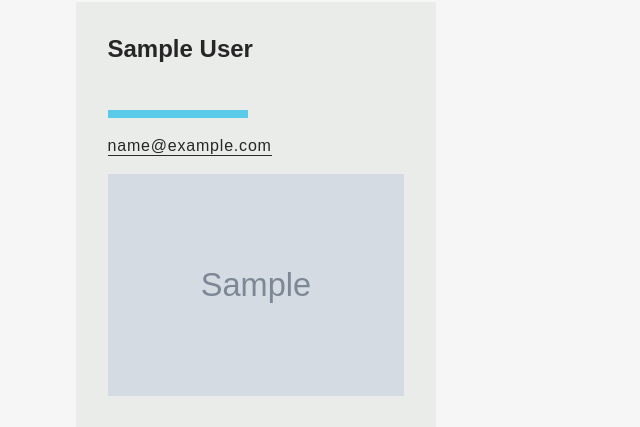
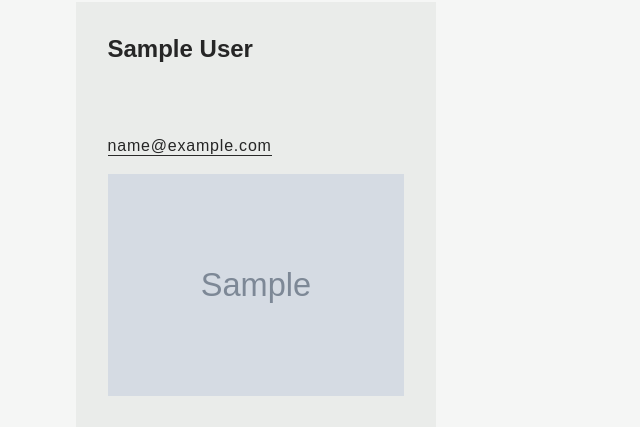
Before and after one commit to blankoslo/blankweb, a Django app: template web/templates/web/index.html in a window 1280 px wide. Shown: the part 1676-2103 px from the top of the page, without its empty margins (0-640 px from the left). Run offline with Django 3.2, Linux system fonts and the light colour scheme; tables that the repository leaves empty hold one stand-in row (values such as "Sample post"); the template is opened without the code that fills it: values that come from a table or form of the project are taken from there, most other values are stand-ins (such as "Sample title", 1, 10 or a date in 2020); grey boxes marked "Sample" are stand-in pictures; some libraries are stand-ins or nearby versions.

Commit message:
random order of employees, and random employee color

```diff
--- a/web/templates/web/index.html
+++ b/web/templates/web/index.html
@@ -2,7 +2,7 @@
 
 {% load staticfiles %}
 
-{% block title %}yolo{% endblock %}
+{% block title %}{% endblock %}
 {% block content %}
 
 <div class="container" id="intro">
@@ -63,7 +63,7 @@
   <div class="third left mobilehalf bggray-light">
     <div class="box">
       <h3 class="headingNormal">{{employee.name}}</h3>
-      <div class="line half bgblue"></div>
+      <div class="line half {{ color_classes|random }}"></div>
       <p><a href="mailto:{{employee.email}}" class="textlink">{{employee.email}}</a></p>
       <img class="full" src="{{employee.image.url}}" alt="{{employee.name}}">
     </div>
--- a/web/views.py
+++ b/web/views.py
@@ -7,8 +7,8 @@ from .models import Employee, JobPostingCategory
 POSTINGS_ROOT = 'https://api.lever.co/v0/postings/blankoslo'
 
 def index(request):
-    all_employees = Employee.objects.all()
-    context = {'all_employees': all_employees}
+    all_employees = Employee.objects.order_by('?').all()
+    context = {'all_employees': all_employees, 'color_classes': ['bgblue', 'bgred', 'bgyellow']}
     return render(request, 'web/index.html', context)
 
 def posting(request, posting_id):
```
